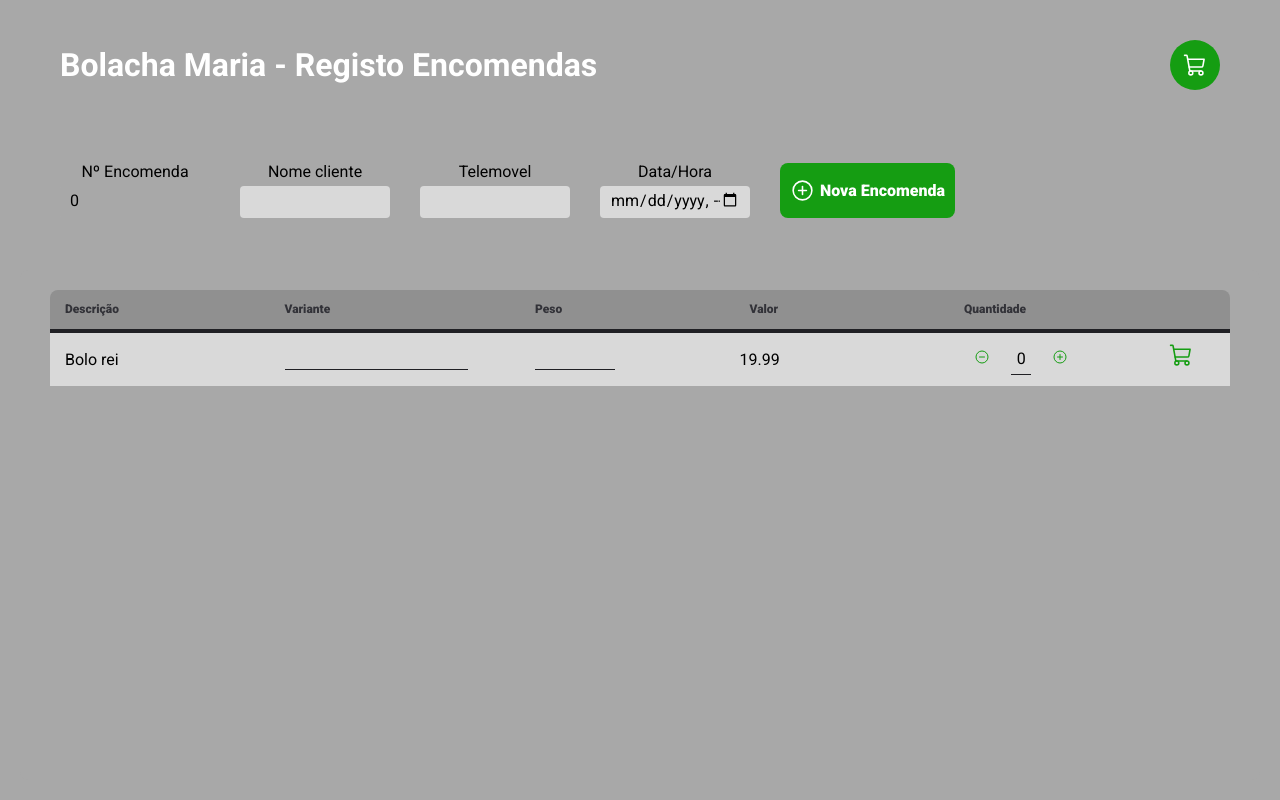
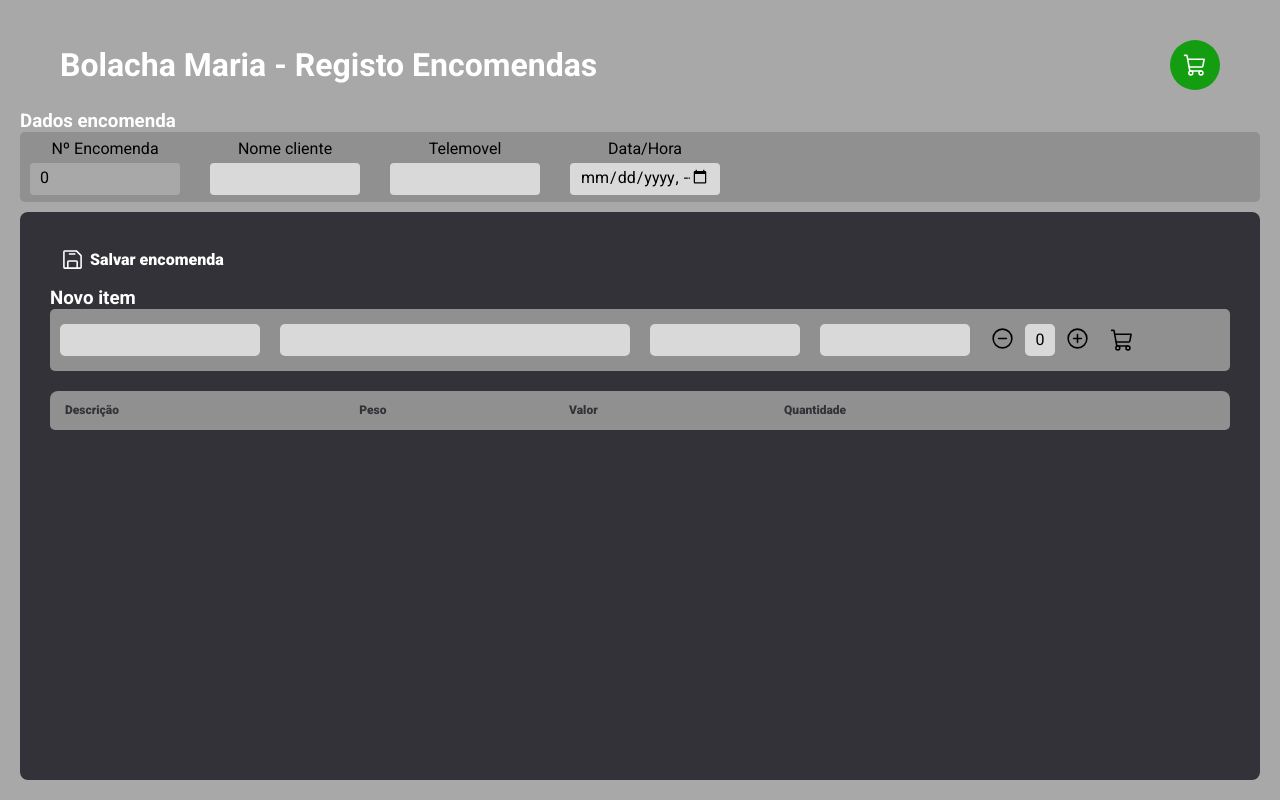
Before and after one commit to paulolima1212/bm-encomendas, a React (Vite) app: page /novaencomenda in a window 1280 px wide. Built offline with nearby package versions, Linux system fonts and the light colour scheme.

Commit message:
feat: register new order partial implemented

```diff
--- a/package.json
+++ b/package.json
@@ -11,6 +11,7 @@
   "dependencies": {
     "@hookform/resolvers": "^2.9.10",
     "@types/react-router-dom": "^5.3.3",
+    "cuid": "^2.1.8",
     "date-fns": "^2.29.3",
     "immer": "^9.0.16",
     "phosphor-react": "^1.4.1",
--- a/src/pages/neworder/index.tsx
+++ b/src/pages/neworder/index.tsx
@@ -1,4 +1,13 @@
-import { PlusCircle, MinusCircle, ShoppingCart } from 'phosphor-react';
+import cuid from 'cuid';
+
+import {
+  PlusCircle,
+  MinusCircle,
+  ShoppingCart,
+  Trash,
+  PencilLine,
+  FloppyDisk,
+} from 'phosphor-react';
 import { useRef, useState } from 'react';
 import { useForm } from 'react-hook-form';
 
@@ -6,16 +15,23 @@ import { Header } from '../../components/Header';
 
 import {
   ButtonCartEncomenda,
+  ButtonContainer,
   ButtonCriarEncomendaContainer,
   FieldsContainer,
+  FieldsItemContainer,
   InputContainer,
+  InputContainerBigger,
+  InputContainerDefault,
+  InputContainerSmall,
   InputQuantityContainer,
+  TableContainer,
   WaperButtonContainer,
   WaperContainer,
   WarperTableContainer,
 } from './newencomendas.styles';
 
 interface NewProdcutProps {
+  id: string;
   product: string;
   pesoProduct: string;
   quantity: number;
@@ -37,10 +53,10 @@ export function NewOrder() {
   const [idActiveOrder, setIdActiveOrder] = useState(0);
   const [products, setProducts] = useState<NewProdcutProps[]>();
 
-  const descPrincipal = useRef<HTMLTableDataCellElement>(null);
+  const descPrincipal = useRef<HTMLInputElement>(null);
   const descVariant = useRef<HTMLInputElement>(null);
   const peso = useRef<HTMLInputElement>(null);
-  const price = useRef<HTMLTableCellElement>(null);
+  const price = useRef<HTMLInputElement>(null);
 
   const { register, handleSubmit, reset } = useForm();
 
@@ -63,6 +79,7 @@ export function NewOrder() {
       products: order,
     };
 
+    console.log(newOrder);
     setNewOrder(activeOrder);
     setIdActiveOrder(0);
     setOrder([]);
@@ -75,31 +92,56 @@ export function NewOrder() {
   }
 
   function handleAddProductInCart() {
-    if (descPrincipal.current!.innerText !== '' && peso.current!.value !== '') {
-      console.log('pass');
-      const product =
-        descPrincipal.current?.parentElement?.innerText +
-        ' ' +
-        descPrincipal.current!.innerText;
+    const descriptionProduct =
+      descPrincipal.current!.value + ' - ' + descVariant.current!.value;
+    const weightProduct = peso.current!.value;
+    const priceProduct = price.current!.value;
 
-      const pesoProduct = peso.current!.value;
+    console.log(descriptionProduct, weightProduct, priceProduct);
 
-      const newProduct = {
-        product,
-        pesoProduct,
-        quantity,
-        price: price.current!.innerText,
+    if (
+      descriptionProduct !== '' &&
+      weightProduct !== '' &&
+      priceProduct !== '' &&
+      quantity !== 0
+    ) {
+      const newItem: NewProdcutProps = {
+        id: cuid(),
+        pesoProduct: weightProduct,
+        price: priceProduct,
+        product: descriptionProduct,
+        quantity: quantity,
       };
 
-      setOrder((prev) => [...prev, newProduct]);
+      setOrder((prev) => [...prev, newItem]);
 
-      const idOrder = document.getElementById(
-        'num_encomenda'
-      ) as HTMLInputElement;
-      if (Number(idOrder.value) === 0) {
-        setIdActiveOrder(Math.floor(1000 + Math.random() * 9000));
+      descPrincipal.current!.value = '';
+      descVariant.current!.value = '';
+      peso.current!.value = '';
+      price.current!.value = '';
+      setQuantity(0);
     }
   }
+
+  function handleDeleteItem(id: string) {
+    const newList = order.filter((item) => item.id !== id);
+
+    setOrder(newList);
+  }
+
+  function handleEditItem(id: string) {
+    const newList = order.filter((item) => item.id !== id);
+    order.filter((item) => {
+      if (item.id === id) {
+        descPrincipal.current!.value = item.product.split('-')[0];
+        descVariant.current!.value = item.product.split('-')[1];
+        peso.current!.value = item.pesoProduct;
+        price.current!.value = item.price;
+        setQuantity(item.quantity);
+      }
+    });
+
+    setOrder(newList);
   }
 
   return (
@@ -107,6 +149,8 @@ export function NewOrder() {
       <Header title='Bolacha Maria - Registo Encomendas' />
       <form onSubmit={handleSubmit(handleCreateNewOrder)}>
         <FieldsContainer>
+          <h3>Dados encomenda</h3>
+          <div>
             <label htmlFor='num_encomenda'>
               <span>Nº Encomenda</span>
               <InputContainer
@@ -132,9 +176,7 @@ export function NewOrder() {
                 {...register('dateTime')}
               />
             </label>
-          <ButtonCriarEncomendaContainer type='submit'>
-            <PlusCircle size={25} /> Nova Encomenda
-          </ButtonCriarEncomendaContainer>
+          </div>
         </FieldsContainer>
       </form>
       <WarperTableContainer>
@@ -148,32 +190,44 @@ export function NewOrder() {
           <option value='1kg' />
           <option value='500g' />
         </datalist>
-        <table>
-          <thead>
-            <tr>
-              <th>Descrição</th>
-              <th>Variante</th>
-              <th>Peso</th>
-              <th>Valor</th>
-              <th>Quantidade</th>
-              <th></th>
-            </tr>
-          </thead>
-          <tbody>
-            <tr>
-              <td ref={descPrincipal}>Bolo rei</td>
-              <td>
-                <input type='text' ref={descVariant} />
-              </td>
-              <td>
-                <input type='text' list='peso' className='peso' ref={peso} />
-              </td>
-              <td ref={price}>19.99</td>
-              <td>
-                <WaperButtonContainer>
+        <datalist id='description'>
+          <option value='Bolo rei' />
+          <option value='Pão de ló' />
+          <option value='Rabanada' />
+        </datalist>
+        <datalist id='variant'>
+          <option value='Chocolate' />
+          <option value='tradicional' />
+          <option value='nutella' />
+        </datalist>
+        <datalist id='price'>
+          <option value='19.99€' />
+          <option value='18.99€' />
+          <option value='17.99€' />
+        </datalist>
+
+        <FieldsItemContainer>
+          <ButtonCriarEncomendaContainer type='submit'>
+            <FloppyDisk size={25} /> Salvar encomenda
+          </ButtonCriarEncomendaContainer>
+          <h3>Novo item</h3>
+          <div>
+            <InputContainerDefault
+              ref={descPrincipal}
+              type='text'
+              list='description'
+            />
+            <InputContainerBigger
+              ref={descVariant}
+              type='text'
+              list='variant'
+            />
+            <InputContainerSmall ref={peso} type='text' list='peso' />
+            <InputContainerSmall ref={price} type='text' list='price' />
+
             <div className='buttons'>
               <button onClick={handleDecreaseQuantity}>
-                      <MinusCircle />
+                <MinusCircle size={25} />
               </button>
               <span>
                 <InputQuantityContainer
@@ -185,19 +239,56 @@ export function NewOrder() {
                 />
               </span>
               <button onClick={handleIncreaseQuantity}>
-                      <PlusCircle />
+                <PlusCircle size={25} />
               </button>
             </div>
-                </WaperButtonContainer>
-              </td>
-              <td>
+
+            <ButtonContainer>
               <ButtonCartEncomenda onClick={handleAddProductInCart}>
                 <ShoppingCart size={25} />
               </ButtonCartEncomenda>
+            </ButtonContainer>
+          </div>
+        </FieldsItemContainer>
+        <TableContainer>
+          <table>
+            <thead>
+              <tr>
+                <th>Descrição</th>
+                <th>Peso</th>
+                <th>Valor</th>
+                <th>Quantidade</th>
+                <th></th>
+              </tr>
+            </thead>
+            <tbody>
+              {order.map((item) => {
+                return (
+                  <tr key={item.id}>
+                    <td>{item.product}</td>
+                    <td>{item.pesoProduct}</td>
+                    <td>{item.price}</td>
+                    <td>{item.quantity}</td>
+                    <td>
+                      <ButtonContainer>
+                        <ButtonCartEncomenda
+                          onClick={() => handleEditItem(item.id)}
+                        >
+                          <PencilLine size={25} />
+                        </ButtonCartEncomenda>
+                        <ButtonCartEncomenda
+                          onClick={() => handleDeleteItem(item.id)}
+                        >
+                          <Trash size={25} />
+                        </ButtonCartEncomenda>
+                      </ButtonContainer>
                     </td>
                   </tr>
+                );
+              })}
             </tbody>
           </table>
+        </TableContainer>
       </WarperTableContainer>
     </WaperContainer>
   );
--- a/src/pages/neworder/newencomendas.styles.ts
+++ b/src/pages/neworder/newencomendas.styles.ts
@@ -6,20 +6,28 @@ export const WaperContainer = styled.div`
   background: ${({ theme }) => theme['gray-400']};
   display: flex;
   flex-direction: column;
-  gap: 3rem;
   overflow: hidden;
   padding: 2rem;
 `;
 
 export const FieldsContainer = styled.div`
-  height: 10rem;
+  padding-bottom: 1rem;
+  color: ${({ theme }) => theme.white};
+  gap: 0.8rem;
+
+  & > div {
+    height: 7rem;
     width: 100%;
     display: flex;
     align-items: center;
+    border-radius: 5px;
+    background: ${({ theme }) => theme['gray-500']};
     color: ${({ theme }) => theme.black};
     gap: 3rem;
-  margin-left: 4rem;
+    padding: 1rem;
+
     text-align: center;
+  }
 
   label {
     display: flex;
@@ -51,8 +59,8 @@ export const WarperTableContainer = styled.div`
   height: 100%;
   width: 100%;
   color: ${({ theme }) => theme.white};
-  padding: 2rem 3rem;
-  background: ${({ theme }) => theme['gray-400']};
+  padding: 0rem 3rem;
+  background: ${({ theme }) => theme['gray-600']};
   border-radius: 8px;
 
   table {
@@ -96,7 +104,7 @@ export const WarperTableContainer = styled.div`
       width: 15%;
 
       &:first-child {
-        width: 15%;
+        width: 50%;
         padding-left: 1.5rem;
       }
 
@@ -133,6 +141,14 @@ export const WarperTableContainer = styled.div`
       }
     }
   }
+`;
+
+export const TableContainer = styled.div`
+  display: flex;
+  max-height: 38rem;
+  flex-direction: column;
+  overflow: scroll;
+  border-radius: 5px;
 `;
 
 export const InputContainer = styled.input`
@@ -184,3 +200,69 @@ export const WaperButtonContainer = styled.div`
     display: flex;
   }
 `;
+
+export const ButtonContainer = styled.div`
+  display: flex;
+  justify-content: center;
+  align-items: center;
+  padding-bottom: 1.5rem;
+  padding-right: 1rem;
+  gap: 2rem;
+`;
+
+export const FieldsItemContainer = styled.div`
+  padding: 2rem 0;
+  gap: 0.8rem;
+
+  & .buttons {
+    width: 10rem;
+    display: flex;
+    justify-content: space-between;
+    gap: 0.8rem;
+
+    input {
+      width: 3rem;
+      border: none;
+      border-radius: 5px;
+      border-bottom: solid 2px transparent;
+
+      &:focus {
+        border-color: ${({ theme }) => theme['green-500']};
+      }
+    }
+  }
+
+  & > div {
+    display: flex;
+    gap: 2rem;
+    padding: 1.5rem 1rem;
+    width: 100%;
+    background: ${({ theme }) => theme['gray-500']};
+    border-radius: 5px;
+  }
+
+  button {
+    background: transparent;
+    border: none;
+    cursor: pointer;
+  }
+`;
+
+const BaseInput = styled.input`
+  border-radius: 5px;
+  border: none;
+  background: ${({ theme }) => theme['gray-300']};
+  border-bottom: solid 2px transparent;
+`;
+
+export const InputContainerDefault = styled(BaseInput)`
+  width: 20rem;
+`;
+
+export const InputContainerSmall = styled(BaseInput)`
+  width: 15rem;
+`;
+
+export const InputContainerBigger = styled(BaseInput)`
+  width: 35rem;
+`;
```
Also changed, not shown: 1 other file (tests, documents, lock files or other folders). Lines whose indentation alone changed are shown as unchanged.
